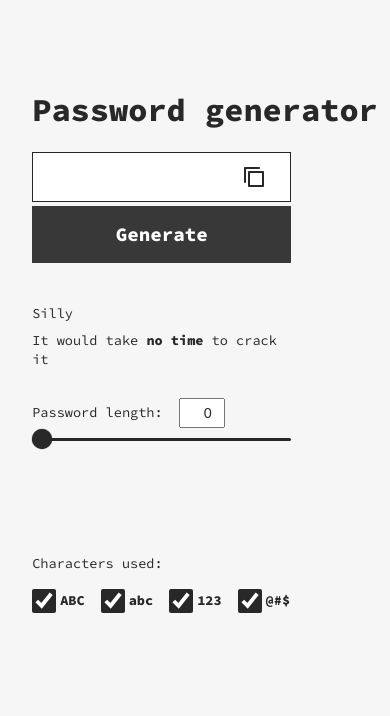
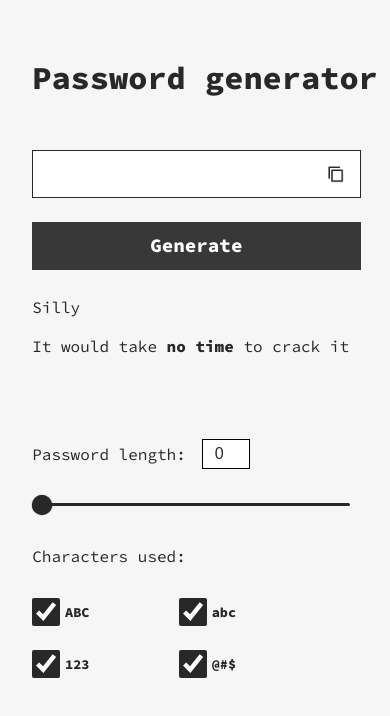
Before and after one commit to jonhyblaze/password-generator, a React (Create React App) app: page / in a window 390 px wide. Shown: the top 716 px of the page. Built offline with nearby package versions, Linux system fonts and the light colour scheme.

Commit message:
polishing 2 main screen sizes with css

```diff
--- a/src/App.css
+++ b/src/App.css
@@ -20,9 +20,9 @@ body {
 
 h2 {
   font-weight: 700;
-  font-size: 3rem;
+  font-size: 3.2rem;
   line-height: 3.75rem;
-  text-align: center;
+  text-align: left;
   color: #282828;
 }
 
@@ -82,7 +82,7 @@ input {
   margin-top: 5rem;
   display: flex;
   flex-direction: column;
-  gap: 1rem;
+  gap: 1.5rem;
 }
 
 .output {
@@ -110,6 +110,7 @@ input {
   box-shadow: 4px 4px 0px #000000;
   transition: .1s ease-in;
 }
+
 
 .output--copy {
   background-image: url(/src/assets/copy.png);
@@ -158,17 +159,18 @@ input {
 
 .output--button:active {
   background: #000000;
+  box-shadow: none;
 }
 
 .complexity {
   display: flex;
   flex-direction: column;
-  gap: .5rem;
+  gap: .65rem;
   width: 100%
 }
 
 .input {
-  margin-top: 5rem;
+  margin-top: 4rem;
   display: flex;
   flex-direction: row;
   flex-wrap: nowrap;
@@ -198,7 +200,8 @@ input {
 
 .charset {
   display: flex;
-  gap: 4rem;
+  gap: 9rem;
+  margin-top: 1rem;
 }
 
 .charset--checkbox-container {
@@ -206,23 +209,32 @@ input {
   flex-direction: row;
   justify-content: flex-start;
   align-items: center;
-  gap: .25rem;
+  gap: 3.5rem;
 }
 
 .charset--label {
-  gap:.25rem;
+  gap:.15rem;
+  display: flex;
+  align-items: center;
+  gap: .35rem;
 }
 
 .checkbox {
-  margin-left: 4rem;
   background-color: #000000;
+}
+
+input[type=checkbox] {
+  width: 1.585rem;
+  height: 1.585rem;
 }
 
 /* Password length background color feedback */
 
 /* Adaptive */
 
-@media screen and (max-width: 450px) {
+@media screen and (max-width: 500px) {
+
+  /* * Typography */
 
   h2{
     font-size: 2rem;
@@ -241,23 +253,31 @@ input {
   }
 
   p {
-    font-size: 0.85rem;
+    font-size: 1rem;
     line-height: 1.2rem;
   }
 
   label {
-    font-size: 0.85rem;
+    font-size: 1rem;
     line-height: 1.2rem;
   }
 
   input {
-    font-size: 0.85rem;
+    font-size: 1rem;
     line-height: 1.2rem;
    }
+
+   .charset--label {
+    font-size: 1.1rem;
+    line-height: 1.2rem;
+   }
+
+    /* * Components */
 
    .app-wrapper {
     padding-left: 1.25rem;
     gap: .75rem;
+    margin-top: 3rem;
    }
 
   .charset--label{
@@ -269,36 +289,63 @@ input {
   }
 
   .output {
+    margin-top: 1.875rem;
     flex-direction: column;
     align-items: flex-start;
     justify-content: flex-start;
-    gap: .25rem;
-    height: 3.75rem;
+    gap: 1.5rem;
     width: 100%;
   }
   .output--field {
-    height: 3.75rem;
-    width: 75%;
+    min-height: 3rem;
+    width: 95%;
+    padding-left: .85rem;
   }
+  .output--password {
+    font-size: 1.1rem;
+  }
+
+  .output--copy {
+    width: 1.1rem;
+    height: 1.1rem;
+    margin-right: 0.95rem;
+  }
+
+  .output--copy:hover {
+    width: 1.3rem;
+    height: 1.3rem;
+  }
+  .output--copy:active {
+    width: 1rem;
+    height: 1rem;
+  }
+
 
   .output--button {
     width: 66%;
-    height: 3.75rem;
-    width: 75%;
+    min-height: 3rem;
+    width: 95%;
   }
 
   .complexity {
-    align-self: flex-start;
-    justify-self: flex-end;
     margin-top: 5rem;
-    width: 75%;
+    width: 100%;
+    gap: 1.25rem;
   }
+
+  .complexity--time {
+    width: 340px;
+    height: 50px;
+  }
+
 
   .input {
     flex-direction: column;
     margin-top: 1rem;
     justify-content: flex-start;
     align-items: flex-start;
+    margin-top: 2.5rem;
+    gap: 1.5rem;
   }
 
   .input--label {
@@ -312,42 +359,56 @@ input {
   input[type=range] {
     -webkit-appearance: none;
     margin: 10px 0;
-    width: 75%;
+    width: 85%;
   }
 
 .input--number {
-  width: 46px;
+  width: 48px;
   height: 30px;
-  /* padding-left: .8rem; */
-  font-size: .9rem;
+  border-radius: 0px;
+  border: 1px solid black;
+  font-size: 1rem;
   display: flex;
   align-items: center;
-  justify-content: center;
-  justify-items: center;
+}
 
+input[type=range] {
+  width: 92%;
 }
+
 
   .charset {
     flex-direction: column;
     justify-items: flex-start;
     align-items: flex-start;
-    margin-top: 7rem;
+    margin-top: 4rem;
     flex-wrap: wrap;
-    gap: 1rem;
+    gap: .5rem;
   }
   .charset--checkbox-container {
     display: flex;
-    justify-self: flex-start;
-    align-self: flex-start;
-    gap: 1rem;
+    justify-content: space-between;
+    flex-wrap: wrap;
+    margin-top: 1.5rem;
+    gap: 1.5rem;
+    width: 59%;
   }
 
   .charset--label{
-    gap:.25rem;
+    display: flex;
+    align-items: center;
+    gap: .3rem;
   }
+
   .checkbox {
     margin-left: 0;
   }
+
+  input[type=checkbox] {
+    width: 1.75rem;
+    height: 1.75rem;
+  }
+
 }
 
 
@@ -453,8 +514,6 @@ input[type=range]:focus::-ms-fill-upper {
 input[type=checkbox] {
   background: #f1f5f9;
   transition: background 250ms;
-  width: 1.5rem;
-  height: 1.5rem;
   border: 1px solid #94a3b8;
   accent-color: #282828
 }
--- a/src/App.js
+++ b/src/App.js
@@ -23,7 +23,7 @@ console.log(`The sreenSize state is: ${screenSize}`)
 function handleResize() {
   setScreenSize(window.innerWidth)
 
-  return  _ => {window.removeEventListener('resize', handleResize)}
+  return  () => {window.removeEventListener('resize', handleResize)}
 }
 
   function toggleCheckbox(event) {
--- a/src/components/Output.js
+++ b/src/components/Output.js
@@ -41,10 +41,10 @@ function handleCopyClick() {
   return (
     <div className="output">
         <div className="output--field">
-          <h3>{password}</h3>
-          <div className="output--copy"
-               onClick={handleCopyClick }>
-          </div>
+            <h3 className="output--password">{password}</h3>
+            <div className="output--copy"
+                onClick={handleCopyClick }>
+            </div>
         </div>
         <div className="output--button" onClick={handlePassword}><h4>Generate</h4></div>
     </div>
```
